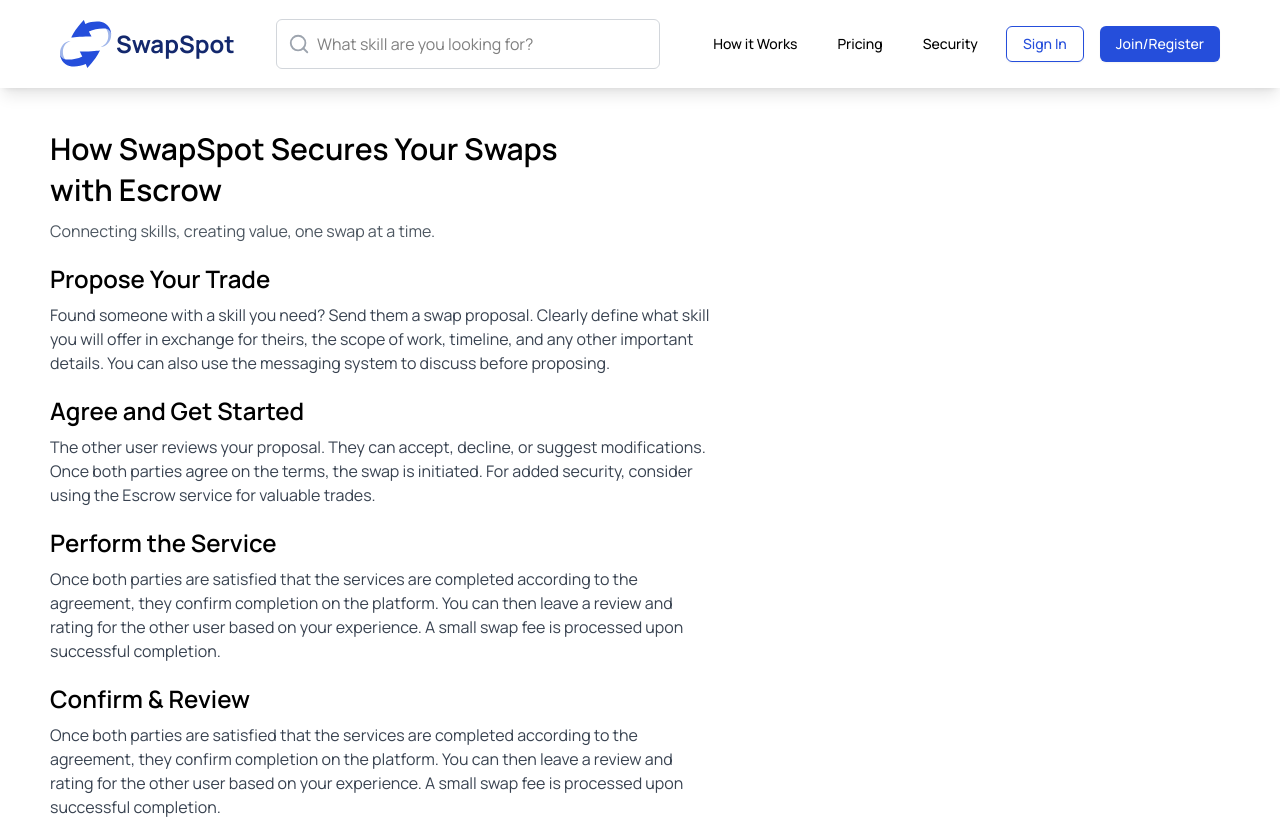
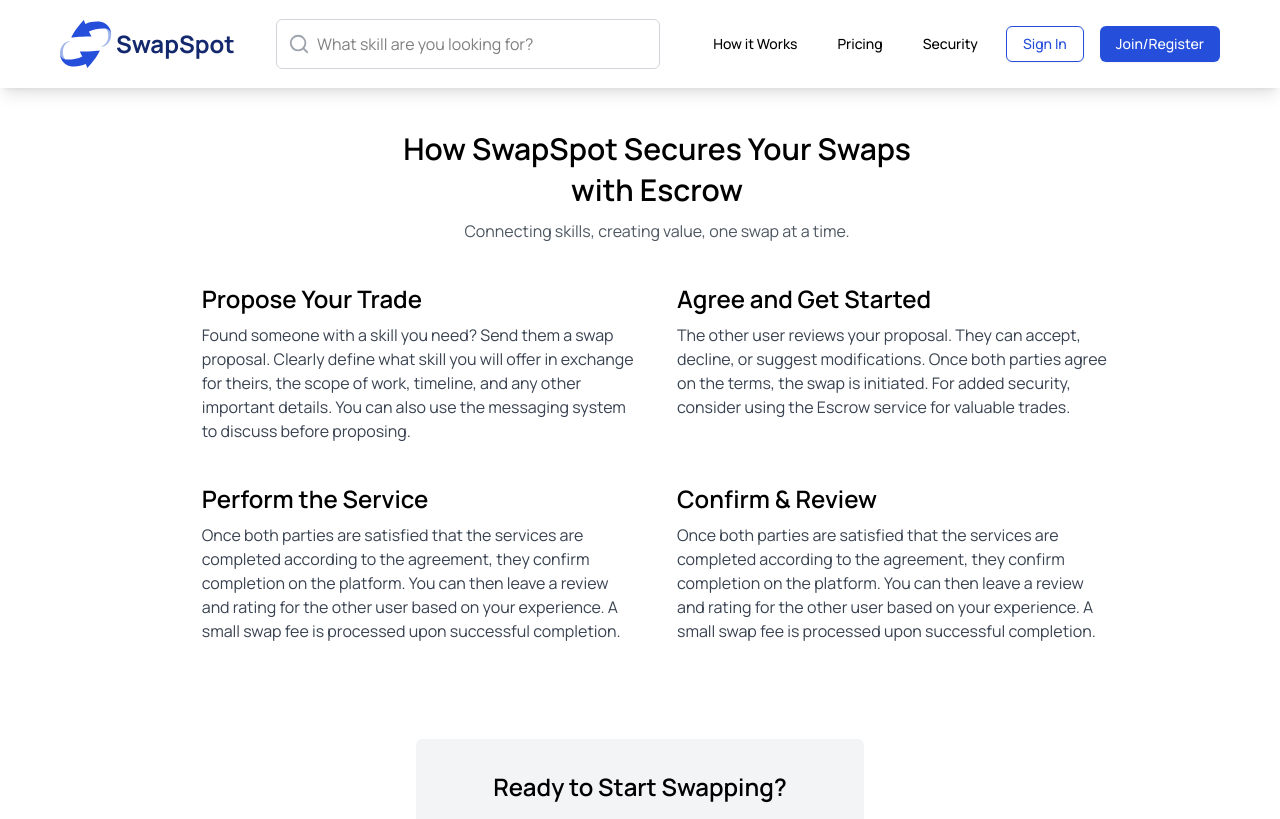
Before and after one commit to test-usa/clover-frontend, a React (Vite) app: page /how-it-works in a window 1280 px wide. Shown: the top 819 px of the page. Built offline with nearby package versions, Linux system fonts and the light colour scheme.

Commit message:
Update favicon and title in index.html; enhance layout in HowItWorks component

```diff
--- a/index.html
+++ b/index.html
@@ -2,14 +2,14 @@
 <html lang="en">
   <head>
     <meta charset="UTF-8" />
-    <link rel="icon" type="image/svg+xml" href="/vite.svg" />
+    <link rel="icon" type="image/svg+xml" href="/src/assets/logo.svg" />
     <link
       href="https://fonts.googleapis.com/css2?family=Manrope:wght@400;500;600;700&display=swap"
       rel="stylesheet"
     />
 
     <meta name="viewport" content="width=device-width, initial-scale=1.0" />
-    <title>Vite + React + TS</title>
+    <title>SwapSpot</title>
   </head>
   <body>
     <div id="root"></div>
--- a/src/pages/HowItWorks.tsx
+++ b/src/pages/HowItWorks.tsx
@@ -31,8 +31,8 @@ const HowItWorks = () => {
   return (
     <div className="min-h-screen ">
       <div className=" px-4 py-10 md:pl-[50px]">
-        <div className=" w-full md:w-[668px] space-y-5">
-          <div>
+        <div className=" w-full md:w-3/4 gap-10 mx-auto space-y-5">
+          <div className="text-center mb-10">
             <h1 className="text-xl md:text-3xl font-semibold mb-2 leading-snug">
               How SwapSpot Secures Your Swaps <br />
               with Escrow
@@ -41,7 +41,7 @@ const HowItWorks = () => {
               Connecting skills, creating value, one swap at a time.
             </p>
           </div>
-
+          <div className="grid grid-cols-2 gap-10" >
             {infoArray.map((item) => {
               return (
                 <div>
@@ -52,8 +52,7 @@ const HowItWorks = () => {
                 </div>
               );
             })}
-
-
+          </div>
         </div>
       </div>
       <div className="w-full max-w-md bg-[#F3F4F6] my-14 py-6 px-6 sm:py-8 sm:px-10 mx-auto rounded-md">
```
Lines whose indentation alone changed are shown as unchanged.
